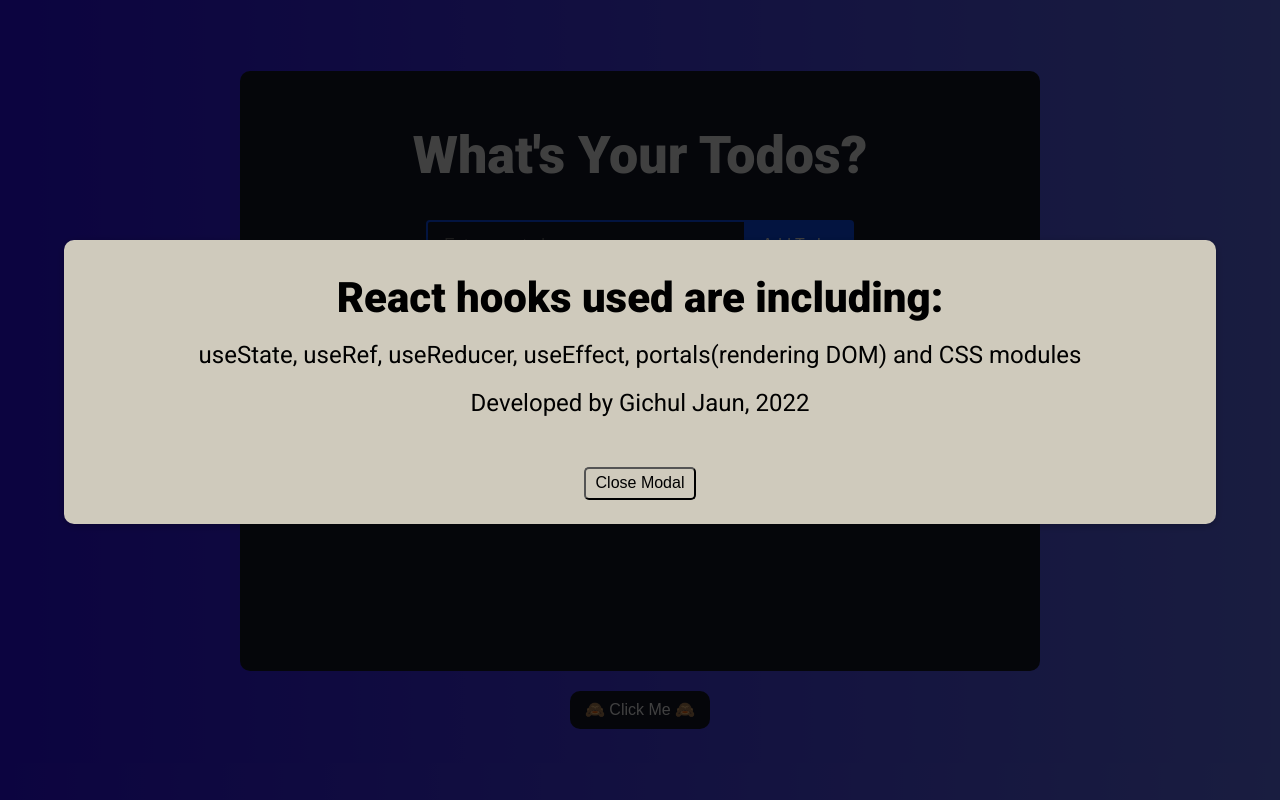
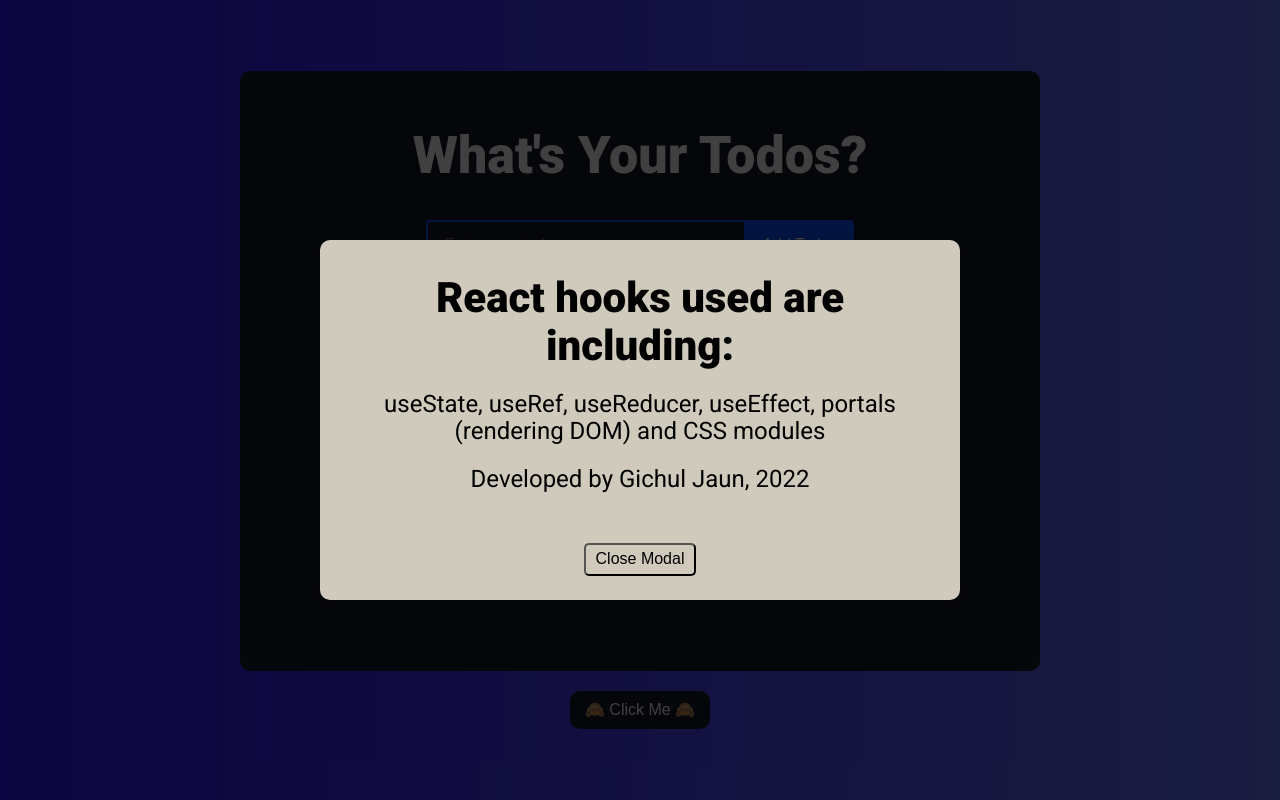
Before and after one commit to gichul0317/todo-app-with-reducer, a React (Create React App) app: page / in a window 1280 px wide. Both pictures are taken after a click on the button "🙈 Click Me 🙈". Built offline with nearby package versions, Linux system fonts and the light colour scheme.

Commit message:
styles done need to updated media quaries

```diff
--- a/src/Components/Form/Form.module.css
+++ b/src/Components/Form/Form.module.css
@@ -52,7 +52,7 @@ ul {
   justify-content: center;
   align-items: center;
   list-style: none;
-  margin-top: 100px;
+  margin-top: 50px;
   padding: 0;
 }
 
--- a/src/Components/Lists/Lists.module.css
+++ b/src/Components/Lists/Lists.module.css
@@ -1,9 +1,12 @@
 .lists {
-  margin: 20px 0;
+  margin: 15px 0;
   border: 1px solid;
   padding: 25px;
   border-radius: 5px;
   background-color: #42b9f5;
+  display: flex;
+  justify-content: center;
+  align-items: center;
 }
 
 .lists:nth-child(4n + 1) {
@@ -19,19 +22,20 @@
 }
 
 .lists span {
-  font-size: 32px;
+  font-size: 24px;
   font-weight: 400;
-  padding: 15px;
+  margin-right: 15px;
 }
 
 .lists button {
   background-color: transparent;
   border-color: #fff;
   border-radius: 5px;
-  padding: 5px 12px;
+  padding: 5px 10px;
   margin-right: 15px;
   cursor: pointer;
   color: #fff;
+  font-size: 24px;
 }
 
 .check {
--- a/src/Components/Modal/Modal.js
+++ b/src/Components/Modal/Modal.js
@@ -4,15 +4,15 @@ import styles from './Modal.module.css';
 
 function Modal(props) {
   return (
-    <Overlay>
+    <Overlay onClose={props.onClose}>
       <div className={styles.modal}>
         <h3>React hooks used are including:</h3>
         <p>
-          useState, useRef, useReducer, useEffect, portals(rendering DOM) and
+          useState, useRef, useReducer, useEffect, portals (rendering DOM) and
           CSS modules
         </p>
         <p>Developed by Gichul Jaun, 2022</p>
-        <button>Close Modal</button>
+        <button onClick={props.onClose}>Close Modal</button>
       </div>
     </Overlay>
   );
--- a/src/Components/Overlay/Overlay.js
+++ b/src/Components/Overlay/Overlay.js
@@ -3,7 +3,7 @@ import reactDom from 'react-dom';
 import styles from './Overlay.module.css';
 
 export function Backdrop(props) {
-  return <div className={styles.backdrop}></div>;
+  return <div onClick={props.onClose} className={styles.backdrop}></div>;
 }
 
 export function ModalOverlay(props) {
@@ -13,7 +13,10 @@ export function ModalOverlay(props) {
 function Overlay(props) {
   return (
     <React.Fragment>
-      {reactDom.createPortal(<Backdrop />, document.getElementById('overlay'))}
+      {reactDom.createPortal(
+        <Backdrop onClose={props.onClose} />,
+        document.getElementById('overlay')
+      )}
       {reactDom.createPortal(
         <ModalOverlay>{props.children}</ModalOverlay>,
         document.getElementById('overlay')
--- a/src/Components/Overlay/Overlay.module.css
+++ b/src/Components/Overlay/Overlay.module.css
@@ -12,22 +12,13 @@
 .overlay {
   position: fixed;
   top: 30vh;
-  left: 5%;
-  width: 90%;
+  left: 50%;
+  transform: translate(-50%, 0);
+  max-width: 900px;
   background-color: #cfcabc;
   padding: 24px;
   border-radius: 10px;
   box-shadow: 0 2px 8px rgba(0, 0, 0, 0.25);
   z-index: 7;
+  text-align: center;
 }
-
-@keyframes slide-down {
-  from {
-    opacity: 0;
-    transform: translateY(-3rem);
-  }
-  to {
-    opacity: 1;
-    transform: translateY(0);
-  }
-}
```
